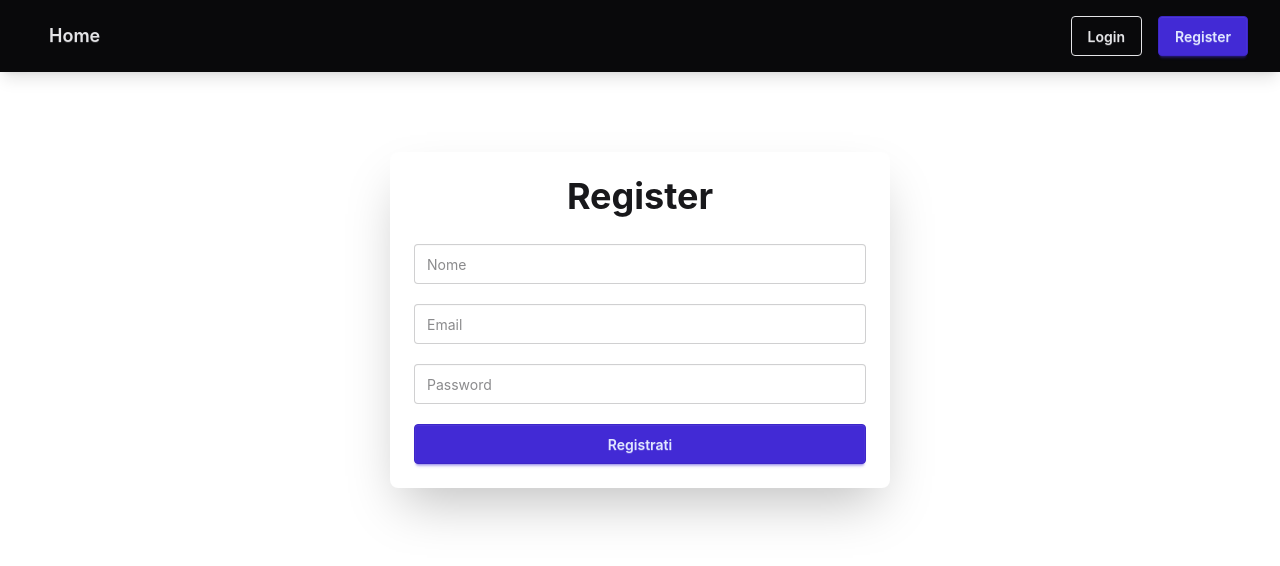
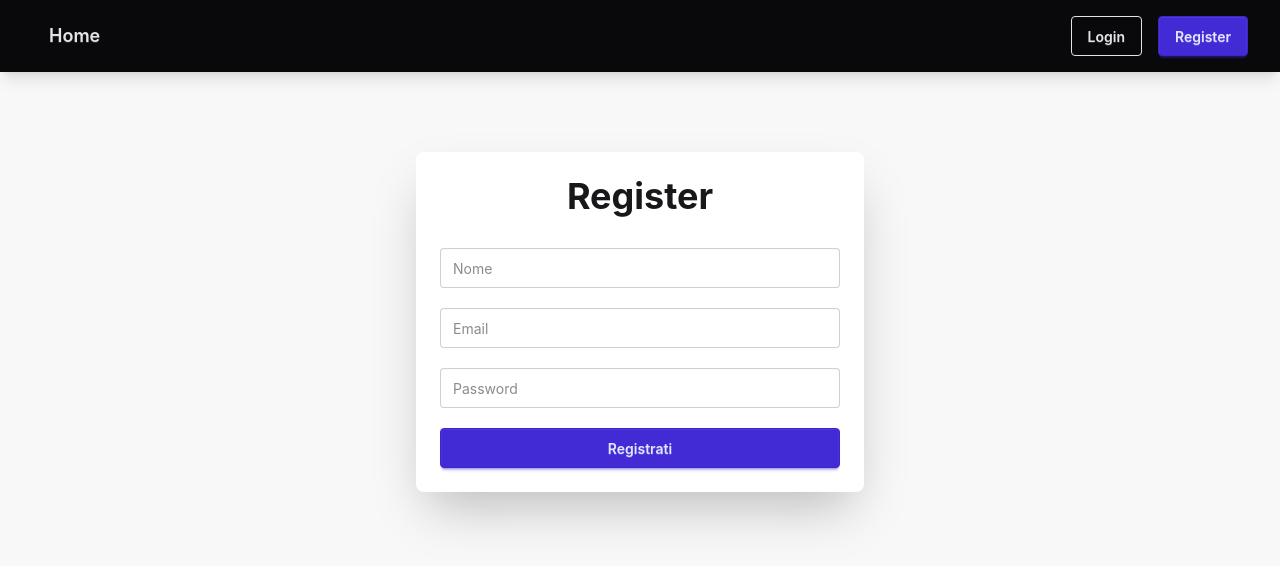
Before and after one commit to AliceAccillaro/react_alice_accillaro, a React (Vite) app: page /register in a window 1280 px wide. Shown: the top 566 px of the page. Built offline with nearby package versions, Linux system fonts and the light colour scheme.

Commit message:
hook form

```diff
--- a/package.json
+++ b/package.json
@@ -14,6 +14,7 @@
     "daisyui": "^5.5.20",
     "react": "^19.2.6",
     "react-dom": "^19.2.6",
+    "react-hook-form": "^7.76.1",
     "react-router-dom": "^7.15.1",
     "tailwindcss": "^4.3.0"
   },
--- a/src/components/Navbar.jsx
+++ b/src/components/Navbar.jsx
@@ -4,7 +4,11 @@ import { useAuth } from "../context/AuthContext";
 
 function Navbar() {
 
-    const { user } = useAuth();
+    const {
+        user,
+        logout
+    } = useAuth();
+
 
     return (
 
@@ -49,7 +53,6 @@ function Navbar() {
                                 Login
                             </Link>
 
-
                             <Link
                                 to="/register"
                                 className="btn btn-primary btn-md"
@@ -65,11 +68,20 @@ function Navbar() {
                 {
                     user && (
 
-                        <p className="text-lg font-bold text-white">
+                        <>
+                            <p className="text-lg font-bold text-white">
 
-                            Ciao {user.name}
+                                Ciao {user.name}
 
-                        </p>
+                            </p>
+
+                            <button
+                                onClick={logout}
+                                className="btn btn-error"
+                            >
+                                Logout
+                            </button>
+                        </>
 
                     )
                 }
--- a/src/context/AuthContext.jsx
+++ b/src/context/AuthContext.jsx
@@ -4,9 +4,7 @@ import {
     useState
 } from "react";
 
-
 const AuthContext = createContext();
-
 
 function AuthProvider({ children }) {
 
@@ -20,12 +18,20 @@ function AuthProvider({ children }) {
     }
 
 
+    function logout() {
+
+        setUser(null);
+
+    }
+
+
     return (
 
         <AuthContext.Provider
             value={{
                 user,
-                registerUser
+                registerUser,
+                logout
             }}
         >
 
--- a/src/pages/Login.jsx
+++ b/src/pages/Login.jsx
@@ -1,33 +1,118 @@
+import { useForm } from "react-hook-form";
+
 function Login() {
+
+    const {
+        register,
+        handleSubmit,
+        formState: { errors }
+    } = useForm();
+
+
+    function onSubmit(data) {
+
+        console.log(data);
+
+    }
+
+
     return (
+
         <div className="min-h-screen flex justify-center items-start bg-base-200 pt-20">
+
             <div className="card bg-base-100 shadow-2xl w-full max-w-md">
+
                 <div className="card-body">
+
                     <h1 className="text-4xl font-bold text-center mb-6">
                         Login
                     </h1>
 
-                    <form className="flex flex-col gap-5">
+
+                    <form
+                        onSubmit={handleSubmit(onSubmit)}
+                        className="flex flex-col gap-5"
+                    >
+
+                        <div>
+
                             <input
                                 type="email"
                                 placeholder="Email"
                                 className="input input-bordered w-full"
+
+                                {...register("email", {
+                                    required: "Email obbligatoria",
+                                    maxLength: {
+                                        value: 50,
+                                        message: "Massimo 50 caratteri"
+                                    }
+                                })}
                             />
+
+                            {
+                                errors.email && (
+
+                                    <p className="text-error mt-1">
+
+                                        {errors.email.message}
+
+                                    </p>
+
+                                )
+                            }
+
+                        </div>
+
+
+                        <div>
 
                             <input
                                 type="password"
                                 placeholder="Password"
                                 className="input input-bordered w-full"
+
+                                {...register("password", {
+                                    required: "Password obbligatoria",
+                                    maxLength: {
+                                        value: 50,
+                                        message: "Massimo 50 caratteri"
+                                    }
+                                })}
                             />
 
-                        <button type="submit" className="btn btn-primary">
+                            {
+                                errors.password && (
+
+                                    <p className="text-error mt-1">
+
+                                        {errors.password.message}
+
+                                    </p>
+
+                                )
+                            }
+
+                        </div>
+
+
+                        <button
+                            type="submit"
+                            className="btn btn-primary"
+                        >
                             Login
                         </button>
+
                     </form>
+
                 </div>
+
             </div>
+
         </div>
+
     );
+
 }
 
 export default Login;
--- a/src/pages/Register.jsx
+++ b/src/pages/Register.jsx
@@ -1,4 +1,4 @@
-import { useState } from "react";
+import { useForm } from "react-hook-form";
 
 import { useNavigate } from "react-router-dom";
 
@@ -6,78 +6,144 @@ import { useAuth } from "../context/AuthContext";
 
 function Register() {
 
-    const [name, setName] = useState("");
-
-    const [email, setEmail] = useState("");
-
-    const [password, setPassword] = useState("");
-
     const navigate = useNavigate();
 
     const { registerUser } = useAuth();
 
-    function handleSubmit(e) {
 
-        e.preventDefault();
+    const {
+        register,
+        handleSubmit,
+        formState: { errors }
+    } = useForm();
+
+
+    function onSubmit(data) {
 
         registerUser({
-            name,
-            email
+            name: data.name,
+            email: data.email
         });
 
         navigate("/");
+
     }
+
 
     return (
 
-        <div className="flex justify-center mt-20">
+        <div className="min-h-screen flex justify-center items-start bg-base-200 pt-20">
 
-            <div className="card bg-base-100 w-[500px] shadow-2xl">
+            <div className="card bg-base-100 shadow-2xl w-full max-w-md">
 
                 <div className="card-body">
 
-                    <h1 className="text-4xl font-bold text-center">
+                    <h1 className="text-4xl font-bold text-center mb-6">
                         Register
                     </h1>
 
+
                     <form
-                        onSubmit={handleSubmit}
-                        className="flex flex-col gap-5 mt-5"
+                        onSubmit={handleSubmit(onSubmit)}
+                        className="flex flex-col gap-5"
                     >
+
+                        <div>
 
                             <input
                                 type="text"
                                 placeholder="Nome"
                                 className="input input-bordered w-full"
-                            value={name}
-                            onChange={(e) =>
-                                setName(e.target.value)
+
+                                {...register("name", {
+                                    required: "Nome obbligatorio",
+                                    maxLength: {
+                                        value: 50,
+                                        message: "Massimo 50 caratteri"
                                     }
+                                })}
                             />
+
+                            {
+                                errors.name && (
+
+                                    <p className="text-error mt-1">
+
+                                        {errors.name.message}
+
+                                    </p>
+
+                                )
+                            }
+
+                        </div>
+
+
+                        <div>
 
                             <input
                                 type="email"
                                 placeholder="Email"
                                 className="input input-bordered w-full"
-                            value={email}
-                            onChange={(e) =>
-                                setEmail(e.target.value)
+
+                                {...register("email", {
+                                    required: "Email obbligatoria",
+                                    maxLength: {
+                                        value: 50,
+                                        message: "Massimo 50 caratteri"
                                     }
+                                })}
                             />
+
+                            {
+                                errors.email && (
+
+                                    <p className="text-error mt-1">
+
+                                        {errors.email.message}
+
+                                    </p>
+
+                                )
+                            }
+
+                        </div>
+
+
+                        <div>
 
                             <input
                                 type="password"
                                 placeholder="Password"
                                 className="input input-bordered w-full"
-                            value={password}
-                            onChange={(e) =>
-                                setPassword(e.target.value)
+
+                                {...register("password", {
+                                    required: "Password obbligatoria",
+                                    maxLength: {
+                                        value: 50,
+                                        message: "Massimo 50 caratteri"
                                     }
+                                })}
                             />
 
+                            {
+                                errors.password && (
+
+                                    <p className="text-error mt-1">
+
+                                        {errors.password.message}
+
+                                    </p>
+
+                                )
+                            }
+
+                        </div>
+
+
                         <button
+                            type="submit"
                             className="btn btn-primary"
-                            type="submit"
                         >
                             Registrati
                         </button>
```
Also changed, not shown: 1 other file (tests, documents, lock files or other folders). Lines whose indentation alone changed are shown as unchanged.
